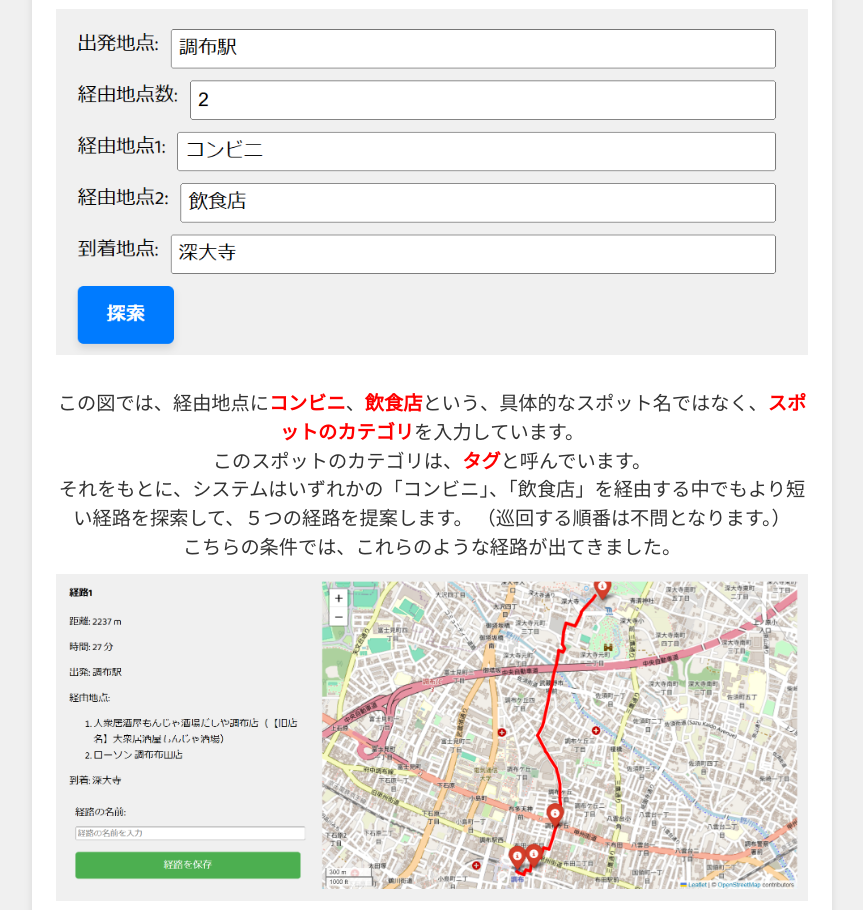
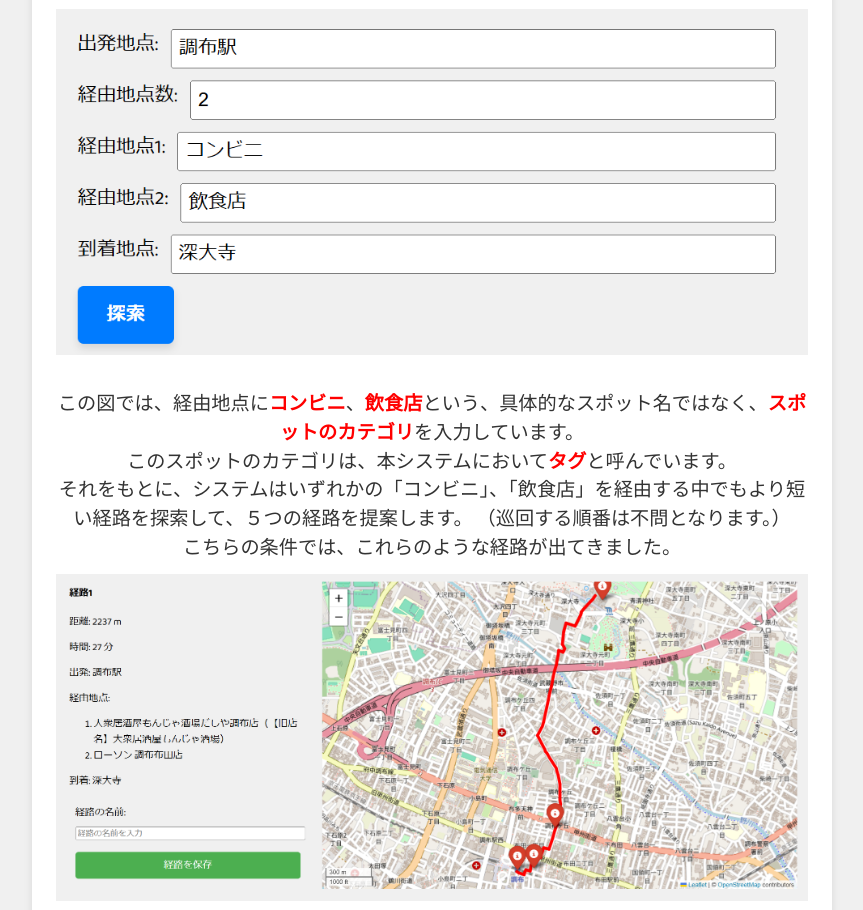
Before and after one commit to KeiNagaoka/routing_System, a Django app: page /instruction/ in a window 1280 px wide. Shown: the part 1200-2110 px from the top of the page, without its empty margins (208-1071 px from the left). Run offline with Django 5.2, Linux system fonts and the light colour scheme; the visitor is signed in with stand-in values (Sample User, id 1); parts of the project's set-up code (start-up, migrations or seed data) failed here and were passed over.

Commit message:
Update instruction.html

```diff
--- a/routing/templates/instruction.html
+++ b/routing/templates/instruction.html
@@ -38,7 +38,7 @@
             他の地図アプリとは異なり、下図のような<font class="red-bold">「タグ」を利用した条件</font>によって巡回経路を導出します。（タグについては、以下で説明します。）<br>
             <img src="{% static 'img/example_joken.png' %}" alt="入力条件" class="feature-image">
             この図では、経由地点に<font class="red-bold">コンビニ</font>、<font class="red-bold">飲食店</font>という、具体的なスポット名ではなく、<font class="red-bold">スポットのカテゴリ</font>を入力しています。<br>
-            このスポットのカテゴリは、<font class="red-bold">タグ</font>と呼んでいます。<br>
+            このスポットのカテゴリは、本システムにおいて<font class="red-bold">タグ</font>と呼んでいます。<br>
             それをもとに、システムはいずれかの「コンビニ」、「飲食店」を経由する中でもより短い経路を探索して、５つの経路を提案します。
             （巡回する順番は不問となります。）<br>
             こちらの条件では、これらのような経路が出てきました。<br>
```
